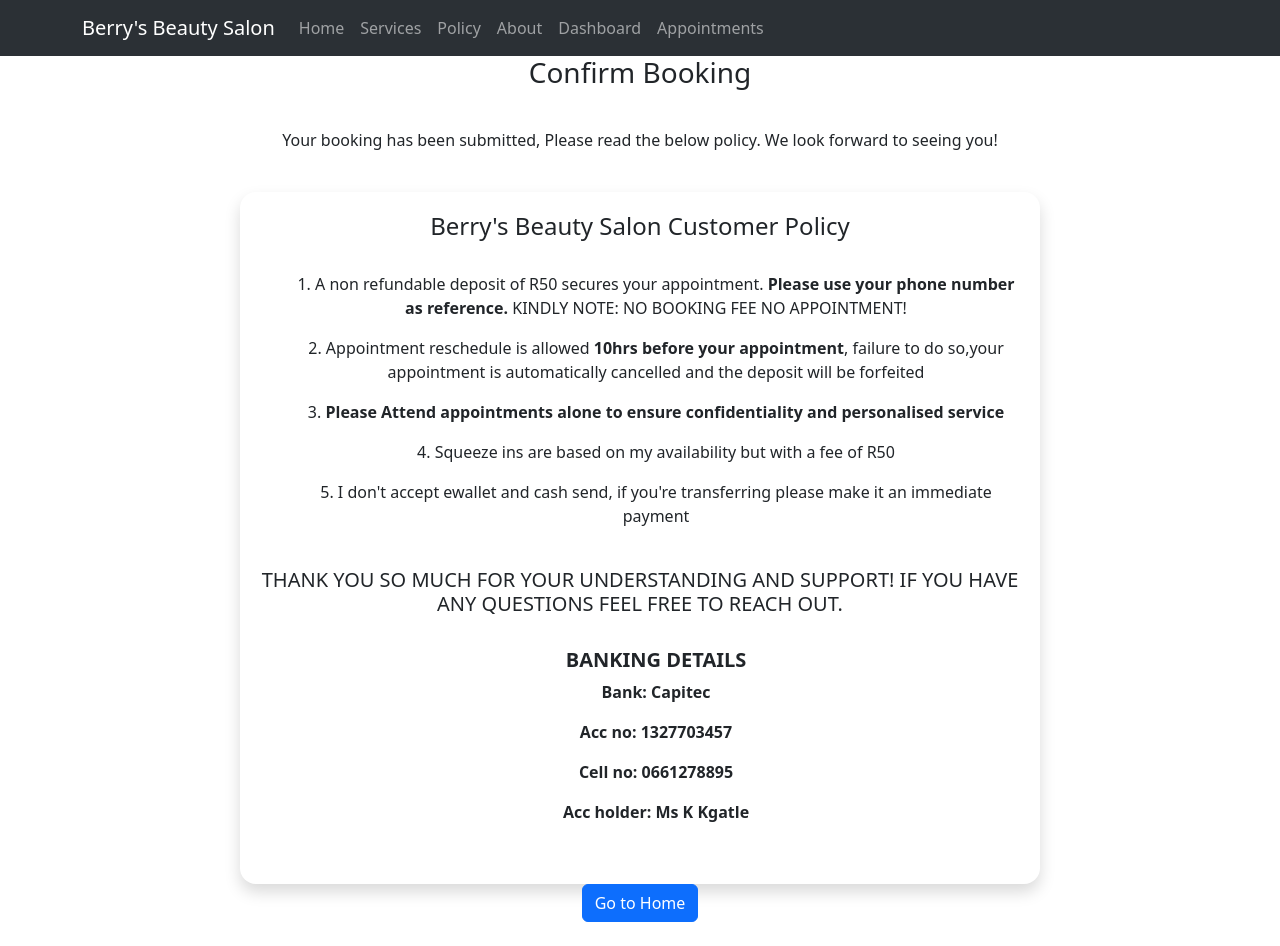
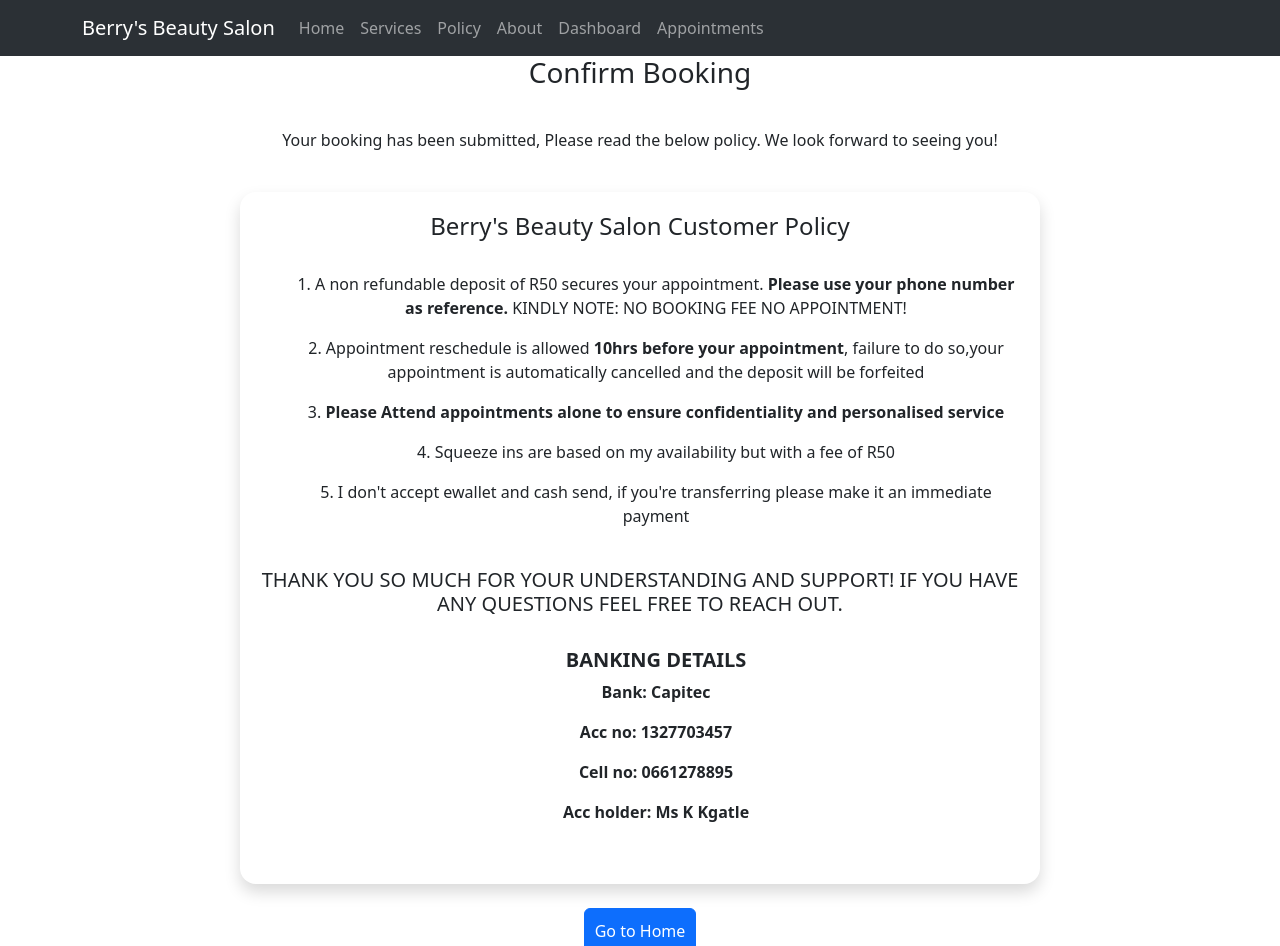
Before and after one commit to tswelopelemojewa/berrySalonWeb, a React (Vite) app: page /ConfirmBooking in a window 1280 px wide. Shown: the top 946 px of the page. Built offline with nearby package versions, Linux system fonts and the light colour scheme.

Commit message:
ConfirmBooking

```diff
--- a/src/pages/ConfirmBooking.jsx
+++ b/src/pages/ConfirmBooking.jsx
@@ -8,9 +8,9 @@
         <h3 style={{paddingBottom: "30px"}}>Confirm Booking</h3>
         <p>Your booking has been submitted, Please read the below policy. We look forward to seeing you!</p> <br />
         <Policy />
+        <br />
 
-
-        <Link to="/" className="btn btn-primary">Go to Home</Link>
+        <Link to="/" className="btn btn-primary" style={{padding: '10px'}}>Go to Home</Link>
     </div>
   )
 }
```
